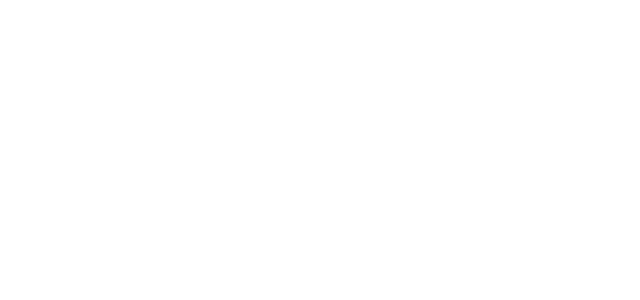
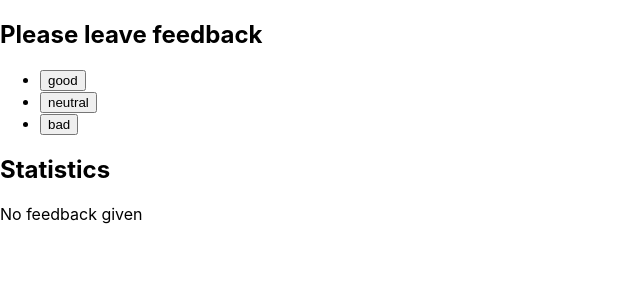
Before and after one commit to PavloOliinyk/goit-react-hw-02-feedback, a React (Create React App) app: page / in a window 1280 px wide. Shown: the top 300 px of the page, without its empty margins (0-640 px from the left). Built offline with nearby package versions, Linux system fonts and the light colour scheme.

Commit message:
выполнил логику без стилей

```diff
--- a/src/App.js
+++ b/src/App.js
@@ -1,5 +1,62 @@
-function App() {
-  return <div className="App"></div>;
+import React, { Component } from 'react';
+import Section from './Section';
+import Statistics from './Statistics';
+import FeedbackOptions from './FeedbackOptions';
+import Notification from './Notification';
+
+class App extends Component {
+  state = {
+    good: 0,
+    neutral: 0,
+    bad: 0,
+  };
+
+  countTotalFeedback = () => {
+    return Object.values(this.state).reduce((value, acc) => acc + value, 0);
+  };
+
+  countPositiveFeedbackPercentage = () => {
+    return Math.round((this.state.good / this.countTotalFeedback()) * 100);
+  };
+
+  handleClick = option => {
+    this.setState(prevState => {
+      return {
+        ...prevState,
+        [option]: prevState[option] + 1,
+      };
+    });
+  };
+
+  render() {
+    const { good, neutral, bad } = this.state;
+    const options = Object.keys(this.state);
+
+    return (
+      <>
+        <h1 hidden>Comments</h1>
+        <Section title="Please leave feedback">
+          <FeedbackOptions
+            options={options}
+            onLeaveFeedback={this.handleClick}
+          />
+        </Section>
+        <Section title="Statistics">
+          {this.countTotalFeedback() > 0 ? (
+            <Statistics
+              good={good}
+              neutral={neutral}
+              bad={bad}
+              total={this.countTotalFeedback()}
+              positivePercentage={this.countPositiveFeedbackPercentage()}
+            />
+          ) : (
+            <Notification message="No feedback given" />
+          )}
+        </Section>
+      </>
+    );
+  }
 }
 
 export default App;
--- /dev/null
+++ b/src/FeedbackOptions/FeedbackOptions.js
@@ -0,0 +1,23 @@
+import React, { Component } from 'react';
+
+class FeedbackOptions extends Component {
+  render() {
+    return (
+      <ul>
+        {this.props.options.map(option => (
+          <li key={option}>
+            <button
+              type="button"
+              value={option}
+              onClick={() => this.props.onLeaveFeedback(option)}
+            >
+              {option}
+            </button>
+          </li>
+        ))}
+      </ul>
+    );
+  }
+}
+
+export default FeedbackOptions;
--- /dev/null
+++ b/src/FeedbackOptions/index.js
@@ -0,0 +1 @@
+export { default } from './FeedbackOptions';
--- /dev/null
+++ b/src/Notification/Notification.js
@@ -0,0 +1,9 @@
+import React, { Component } from 'react';
+
+class Notification extends Component {
+  render() {
+    return <p>{this.props.message}</p>;
+  }
+}
+
+export default Notification;
--- /dev/null
+++ b/src/Notification/index.js
@@ -0,0 +1 @@
+export { default } from './Notification';
--- /dev/null
+++ b/src/Section/Section.js
@@ -0,0 +1,14 @@
+import React, { Component } from 'react';
+
+class Section extends Component {
+  render() {
+    return (
+      <section>
+        <h2>{this.props.title}</h2>
+        {this.props.children}
+      </section>
+    );
+  }
+}
+
+export default Section;
--- /dev/null
+++ b/src/Section/index.js
@@ -0,0 +1 @@
+export { default } from './Section';
--- /dev/null
+++ b/src/Statistics/Statistics.js
@@ -0,0 +1,27 @@
+import React, { Component } from 'react';
+
+class Statistics extends Component {
+  render() {
+    return (
+      <ul>
+        <li>
+          Good: <span>{this.props.good}</span>
+        </li>
+        <li>
+          Neutral: <span>{this.props.neutral}</span>
+        </li>
+        <li>
+          Bad: <span>{this.props.bad}</span>
+        </li>
+        <li>
+          Total: <span>{this.props.total}</span>
+        </li>
+        <li>
+          Positive feadback: <span>{this.props.positivePercentage}%</span>
+        </li>
+      </ul>
+    );
+  }
+}
+
+export default Statistics;
--- /dev/null
+++ b/src/Statistics/index.js
@@ -0,0 +1 @@
+export { default } from './Statistics';
```
Also changed, not shown: 1 other file (tests, documents, lock files or other folders).
